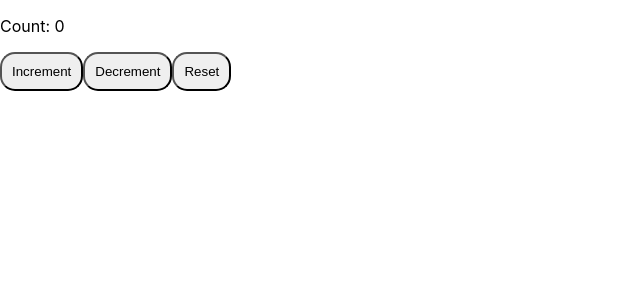
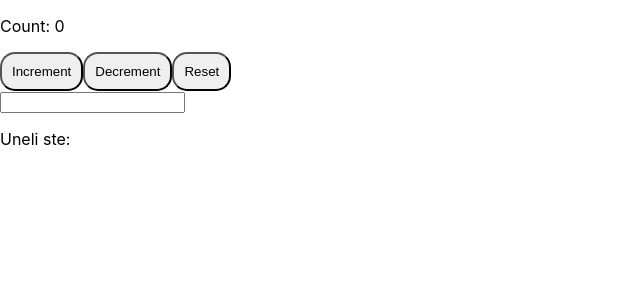
Before and after one commit to Remzo00/ITCamp2-React, a React (Create React App) app: page / in a window 1280 px wide. Shown: the top 300 px of the page, without its empty margins (0-640 px from the left). Built offline with nearby package versions, Linux system fonts and the light colour scheme.

Commit message:
useState vezba

```diff
--- a/src/App.js
+++ b/src/App.js
@@ -4,6 +4,7 @@ import Header from './components/Header/header';
 import Button from './components/button/button';
 import Card from './components/Card';
 import Counter from './counter';
+import Text from './components/Text';
 
 const cardData = [
   {
@@ -28,7 +29,11 @@ const cardData = [
 
 function App() {
   return (
-   <Counter />
+    <div>
+ <Counter />
+   <Text />
+    </div>
+
     // <div className="App">
     //  {cardData.map((card) => (
     //   <Card
--- /dev/null
+++ b/src/components/Text.js
@@ -0,0 +1,17 @@
+import React, { useState } from 'react';
+
+const Text = () => {
+    const [text, setText] = useState('')
+
+    const handleTextInput = (event) => {
+        setText(event.target.value)
+    }
+    return(
+        <div>
+            <input type='text' onChange={handleTextInput} />
+            <p>Uneli ste: {text}</p>
+        </div>
+    )
+}
+
+export default Text
```
